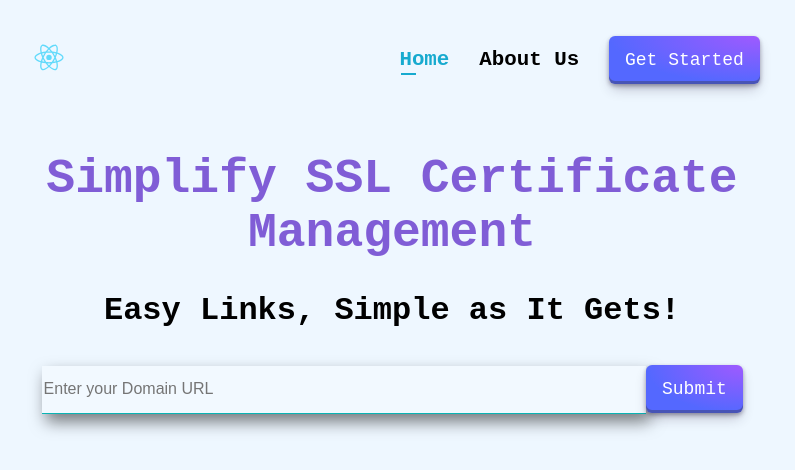
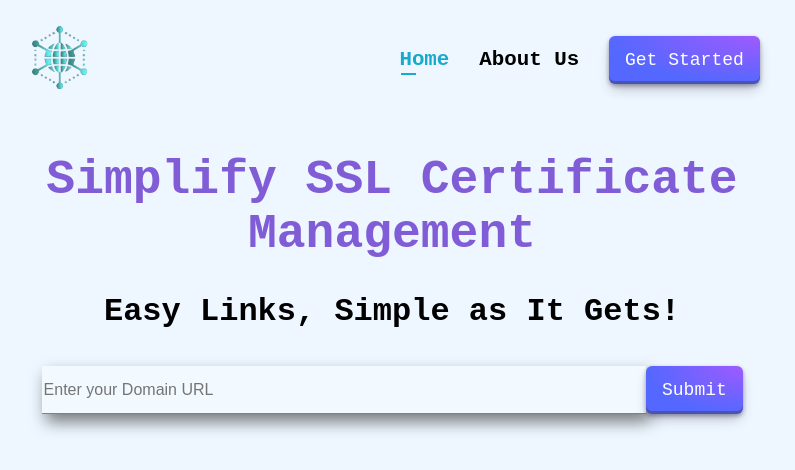
Before and after one commit to HabebNawatha/DomainsSSLManager, a React (Create React App) app in the folder Frontend/: page / in a window 1280 px wide. Shown: the top 470 px of the page, without its empty margins (248-1043 px from the left). Built offline with nearby package versions, Linux system fonts and the light colour scheme.

Commit message:
Add navbar logo styling & rotation

```diff
--- a/Frontend/src/assets/NavBarStyle.css
+++ b/Frontend/src/assets/NavBarStyle.css
@@ -1,3 +1,20 @@
+.logo-img{
+  width: 70px;
+  height: auto;
+
+}
+@keyframes rotation {
+  from {
+    transform: rotate(0deg);
+  }
+  to {
+    transform: rotate(360deg);
+  }
+}
+.logo-img:hover{
+  animation: rotation 6s infinite linear;
+}
+
 .navbar{
     font-family: "JetBrains Mono",monospace;
     display:flex;
--- a/Frontend/src/layouts/NavBar.tsx
+++ b/Frontend/src/layouts/NavBar.tsx
@@ -1,6 +1,6 @@
 import { Link, NavLink } from 'react-router-dom';
 import '../assets/NavBarStyle.css'
-import image from '../logo.svg';
+import image from '../assets/images/logo.png';
 import { useState } from 'react';
 import { FaBars, FaTimes } from 'react-icons/fa';
 import GetStartedButton from '../components/ui/CustomizedButton';
@@ -16,7 +16,7 @@ export default function NavBar() {
             <nav className='navbar'>
                 <div className='navbar-logo'>
                     <Link to='/'>
-                        <img src={image} alt="Logo" style={{ width: '50px', height: 'auto' }} />
+                        <img src={image} className="logo-img" alt="Logo" />
                     </Link>
                 </div>
                 <div id='navbar-container' className={click ? "#navbar-container mobile" : "navbar-container"}>
```
Also changed, not shown: Frontend/src/assets/images/logo.png (added).
